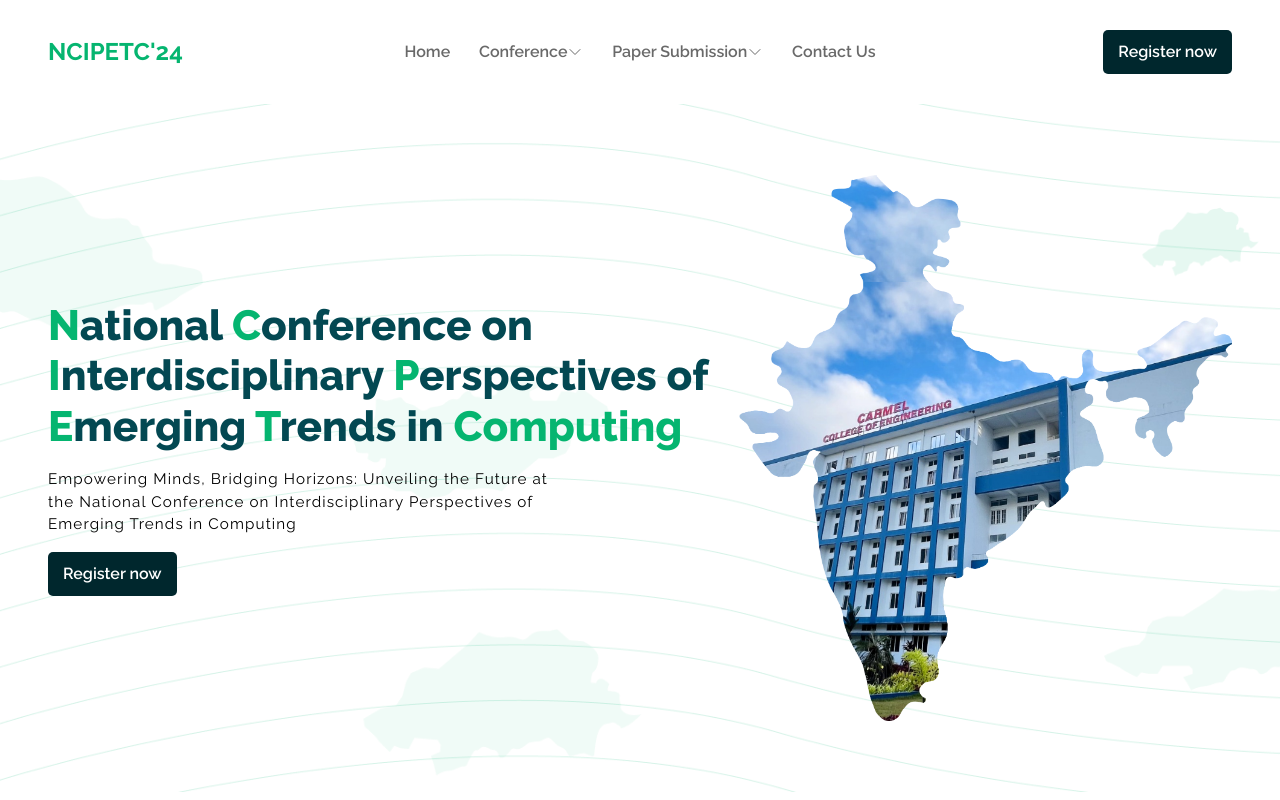
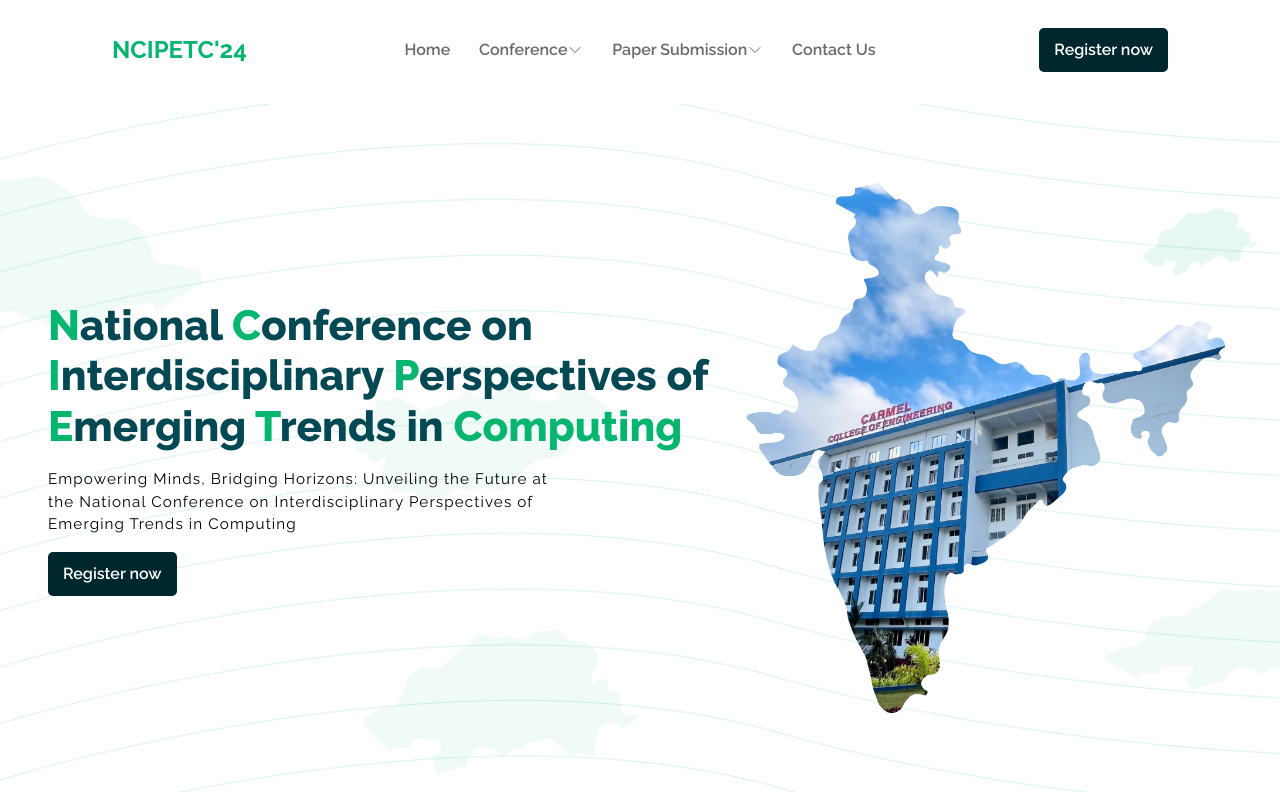
Before and after one commit to AbhishekNSanthosh/ncipetc24, a Next.js app: page / in a window 1280 px wide. Shown: the top 800 px of the page. Built offline with nearby package versions, Linux system fonts and the light colour scheme.

Commit message:
fix:responsive issue fixed

```diff
--- a/src/styles/scss/landingPage.module.scss
+++ b/src/styles/scss/landingPage.module.scss
@@ -54,7 +54,7 @@
 
 .img {
     height: 95%;
-    width: 100%;
+    width: 97%;
     min-width: 300;
     object-fit: cover;
 }
--- a/src/styles/scss/navbar.module.scss
+++ b/src/styles/scss/navbar.module.scss
@@ -3,7 +3,8 @@
 .container {
     width: 100vw;
     background-color: #fff;
-    height: 13vh;
+    // height: 13vh;
+    padding: 25px 5vw 20px;
     position: fixed;
     z-index: 9990;
     -webkit-backdrop-filter: blur(8px);
```
